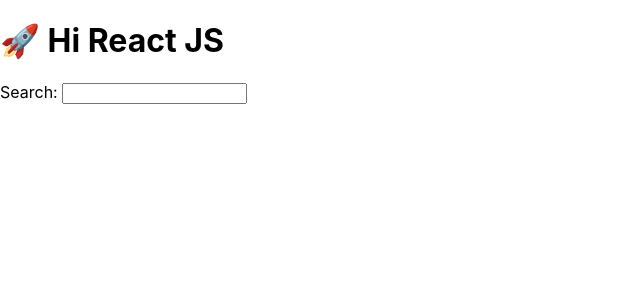
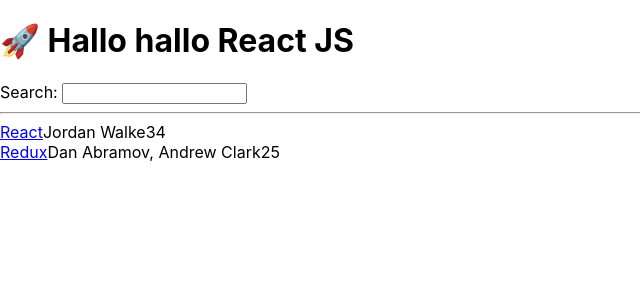
Before and after one commit to Sixeye/hackers-stories, a React (Create React App) app: page / in a window 1280 px wide. Shown: the top 300 px of the page, without its empty margins (0-640 px from the left). Built offline with nearby package versions, Linux system fonts and the light colour scheme.

Commit message:
another component

```diff
--- a/src/App.js
+++ b/src/App.js
@@ -5,16 +5,56 @@
     return title
 }
 
+const list = [
+    {
+        title: 'React',
+        url: 'https://reactjs.org/',
+        author: 'Jordan Walke',
+        num_comments: 3,
+        points: 4,
+        objectID: 0,
+    },
+    {
+        title: 'Redux',
+        url: 'https://redux.js.org/',
+        author: 'Dan Abramov, Andrew Clark',
+        num_comments: 2,
+        points: 5,
+        objectID: 1,
+    },
+];
+
 function App() {
-    const greet = 'Hi'
+    const greet = 'Hallo hallo'
 
     return (
         <div>
             <h1> 🚀 {greet} {getTitle('React JS')} </h1>
             <label htmlFor="search">Search: </label>
             <input id="search" type="text" />
+            <hr/>
+            <List />
         </div>
 )
 }
 
+function List() {
+    return (
+        <div>
+            {list.map(function(item) {
+                return (
+                    <div key={item.objectID}>
+            <span>
+              <a href={item.url}>{item.title}</a>
+            </span>
+                        <span>{item.author}</span>
+                        <span>{item.num_comments}</span>
+                        <span>{item.points}</span>
+                    </div>
+                );
+            })}
+        </div>
+    );
+}
+
 export default App
```
Lines whose indentation alone changed are shown as unchanged.
